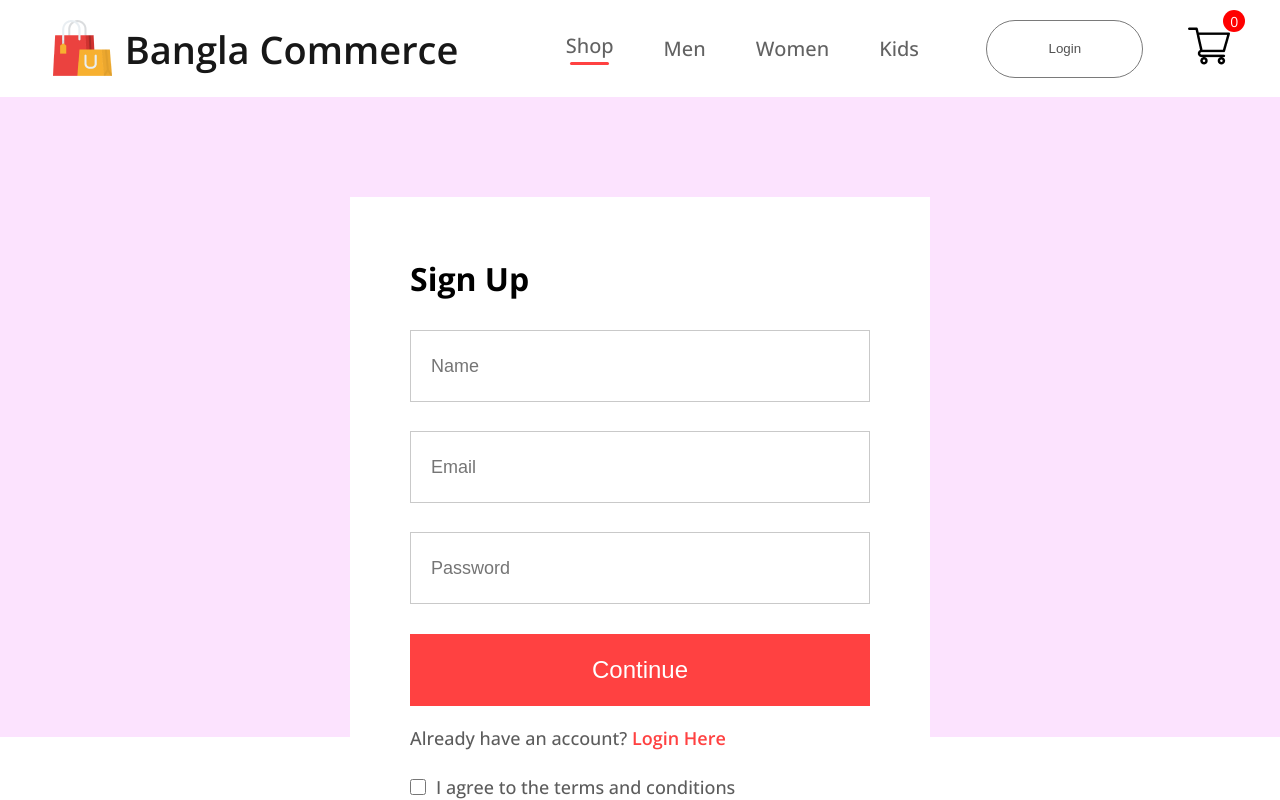
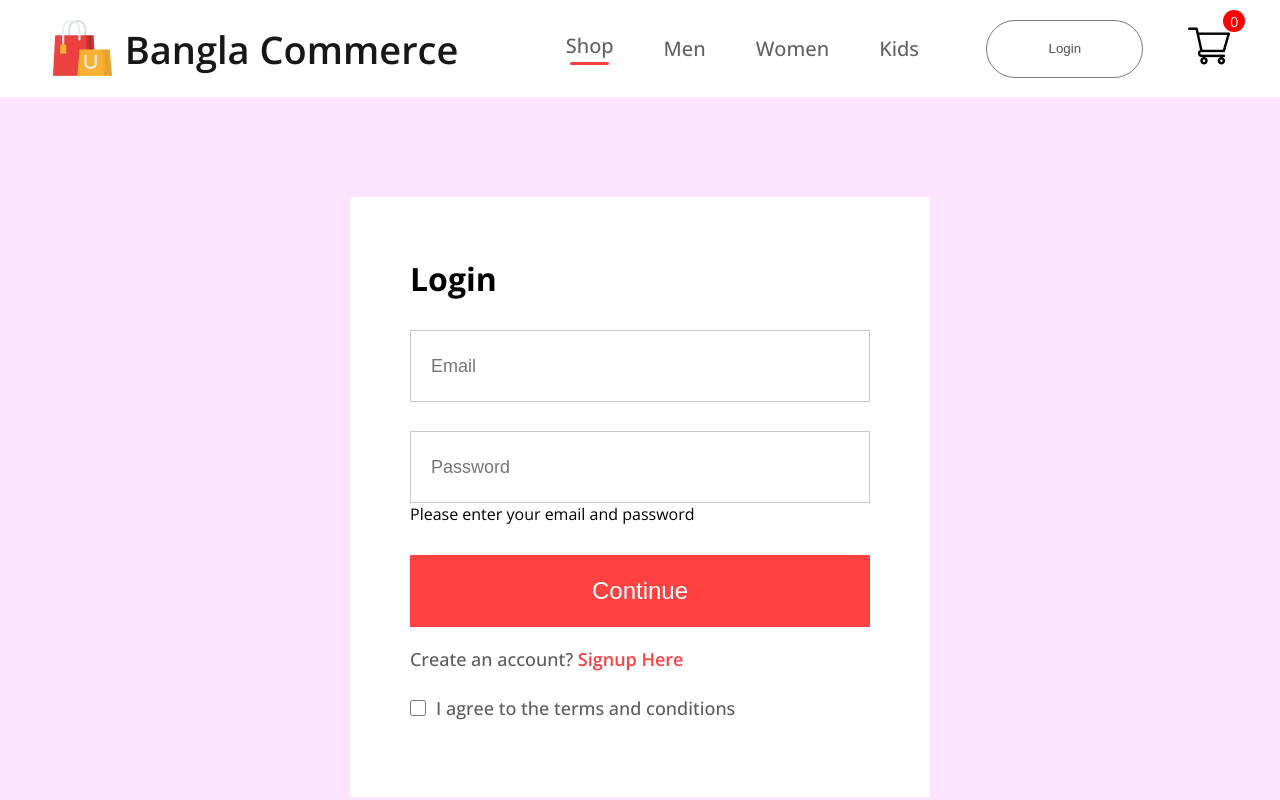
Before and after one commit to mahirfaisal154/Bengle-Mart, a React (Create React App) app in the folder frontend/: page /login in a window 1280 px wide. Both pictures are taken after a click on the button "Continue". Shown: the top 800 px of the page. Built offline with nearby package versions, Linux system fonts and the light colour scheme; a web font is replaced by a local one.

Commit message:
Connected frontend to backend successfull.

```diff
--- a/frontend/src/pages/CSS/LoginSignup.css
+++ b/frontend/src/pages/CSS/LoginSignup.css
@@ -1,17 +1,18 @@
 .loginsignup{
     width: 100%;
-    height: 80vh;
+    min-height: 80vh;
     background: #fce3fe;
     padding-top: 100px;
+    padding-bottom: 60px;
 }
 
 .loginsignup-container{
     width: 580px;
     max-width: 90%;
-    height: 600px;
+    min-height: 600px;
     background: white;
     margin: auto;
-    padding: 40px 60px;
+    padding: 40px 60px 60px;
     box-sizing: border-box;
 }
 
--- a/frontend/src/pages/LoginSignup.jsx
+++ b/frontend/src/pages/LoginSignup.jsx
@@ -1,22 +1,98 @@
-import React from 'react'
+import React, { useState } from 'react'
+import { useNavigate } from 'react-router-dom'
 import './CSS/LoginSignup.css'
+
 const LoginSignup = () => {
+  const [state, setState] = useState("Login");
+  const [formData, setFormData] = useState({ name: "", email: "", password: "" });
+  const [agree, setAgree] = useState(false);
+  const [error, setError] = useState("");
+  const [isLoading, setIsLoading] = useState(false);
+  const navigate = useNavigate();
+
+  const changeHandler = (e) => {
+    setFormData({ ...formData, [e.target.name]: e.target.value });
+  };
+
+  const login = async () => {
+    const response = await fetch('http://localhost:4000/login', {
+      method: 'POST',
+      headers: { 'Content-Type': 'application/json' },
+      body: JSON.stringify({ email: formData.email, password: formData.password })
+    });
+    return response.json();
+  };
+
+  const signup = async () => {
+    const response = await fetch('http://localhost:4000/signup', {
+      method: 'POST',
+      headers: { 'Content-Type': 'application/json' },
+      body: JSON.stringify(formData)
+    });
+    return response.json();
+  };
+
+  const handleSubmit = async () => {
+    setError("");
+
+    if (state === "Signup" && !formData.name) {
+      setError("Please enter your name");
+      return;
+    }
+    if (!formData.email || !formData.password) {
+      setError("Please enter your email and password");
+      return;
+    }
+    if (!agree) {
+      setError("You must agree to the terms and conditions");
+      return;
+    }
+
+    setIsLoading(true);
+    try {
+      const data = state === "Login" ? await login() : await signup();
+      console.log(`${state} response:`, data);
+      if (data.success) {
+        localStorage.setItem('auth-token', data.token);
+        navigate('/');
+      } else {
+        setError(data.message);
+      }
+    } catch (err) {
+      console.error(`${state} request failed:`, err);
+      setError("Something went wrong. Please try again.");
+    } finally {
+      setIsLoading(false);
+    }
+  };
+
   return (
     <div className='loginsignup'>
       <div className='loginsignup-container'>
-     <h1>Sign Up</h1>
+        <h1>{state}</h1>
         <div className="loginsignup-fields">
-     <input type="text" placeholder="Name" />
-     <input type="email" placeholder="Email" />
-     <input type="password" placeholder="Password" />
+          {state === "Signup" ? (
+            <input type="text" name="name" value={formData.name} onChange={changeHandler} placeholder="Your Name" />
+          ) : <></>}
+          <input type="email" name="email" value={formData.email} onChange={changeHandler} placeholder="Email" />
+          <input type="password" name="password" value={formData.password} onChange={changeHandler} placeholder="Password" />
         </div>
-      <button>Continue</button>
+        {error && <p className='loginsignup-error'>{error}</p>}
+        <button onClick={handleSubmit} disabled={isLoading}>
+          {isLoading ? "Please wait..." : "Continue"}
+        </button>
+        {state === "Login" ? (
           <p className='loginsignup-login'>
-        Already have an account? <span>Login Here</span>
+            Create an account? <span onClick={() => setState("Signup")}>Signup Here</span>
           </p>
+        ) : (
+          <p className='loginsignup-login'>
+            Already have an account? <span onClick={() => setState("Login")}>Login Here</span>
+          </p>
+        )}
         <div className="loginsignup-agree">
-        <input type="checkbox" name=' ' id='' />
-        <label>I agree to the terms and conditions</label>
+          <input type="checkbox" checked={agree} onChange={() => setAgree(!agree)} id='agree-checkbox' />
+          <label htmlFor='agree-checkbox'>I agree to the terms and conditions</label>
         </div>
       </div>
     </div>
```
Lines whose indentation alone changed are shown as unchanged.
